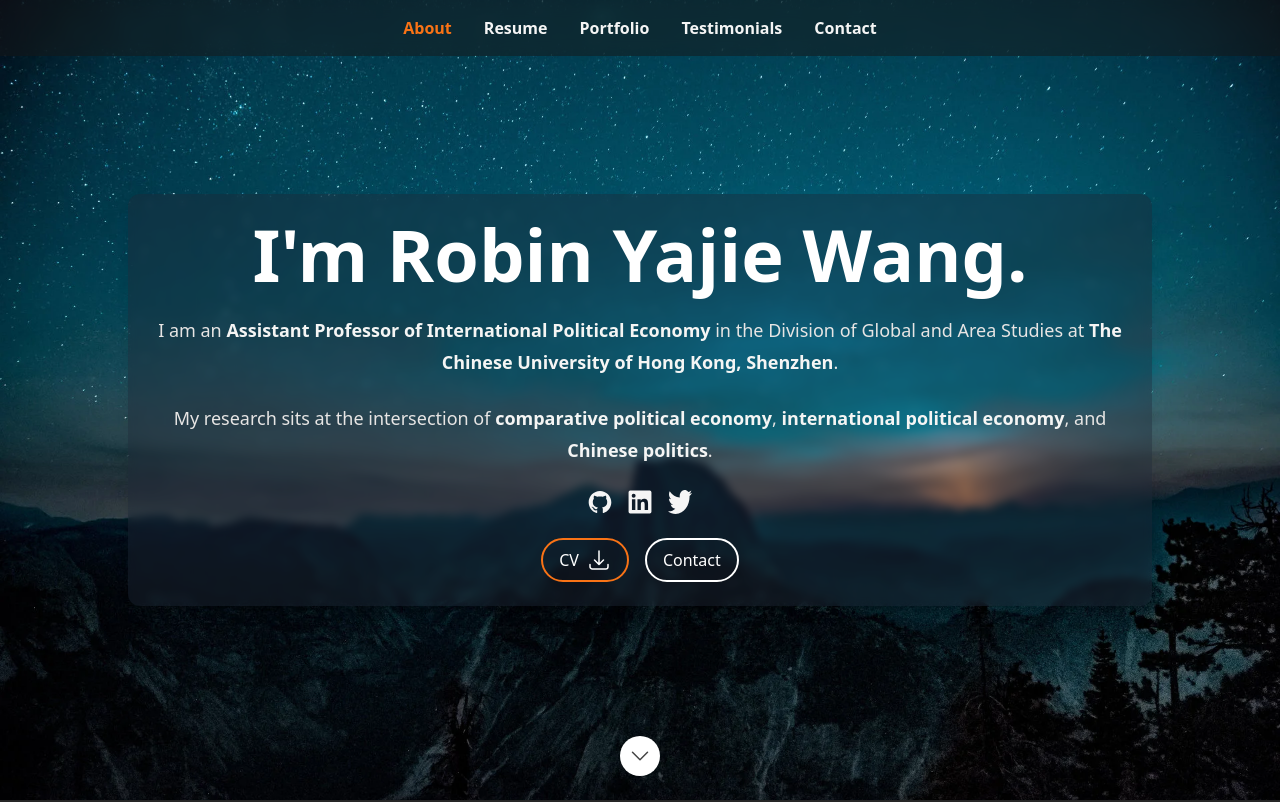
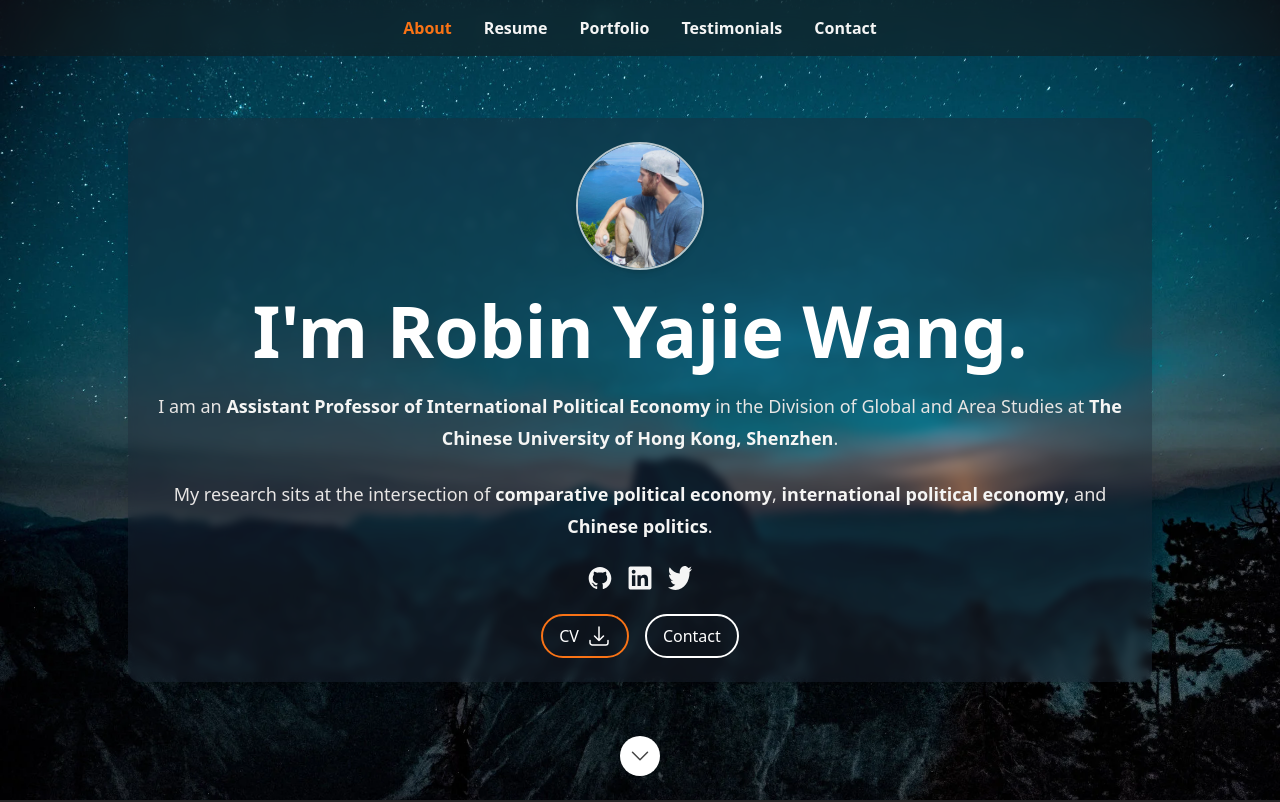
Before and after one commit to robin621/robinwyjsite, a Next.js app: page / in a window 1280 px wide. Shown: the top 802 px of the page. Built offline with nearby package versions, Linux system fonts and the light colour scheme.

Commit message:
Add profile photo to hero section

```diff
--- a/src/components/Sections/Hero.tsx
+++ b/src/components/Sections/Hero.tsx
@@ -8,7 +8,7 @@ import Section from '../Layout/Section';
 import Socials from '../Socials';
 
 const Hero: FC = memo(() => {
-  const {imageSrc, name, description, actions} = heroData;
+  const {imageSrc, profileImageSrc, name, description, actions} = heroData;
 
   return (
     <Section noPadding sectionId={SectionId.Hero}>
@@ -22,6 +22,15 @@ const Hero: FC = memo(() => {
         />
         <div className="z-10  max-w-screen-lg px-4 lg:px-0">
           <div className="flex flex-col items-center gap-y-6 rounded-xl bg-gray-800/40 p-6 text-center shadow-lg backdrop-blur-sm">
+            {profileImageSrc && (
+              <Image
+                alt={`${name}-profile`}
+                className="h-28 w-28 rounded-full border-2 border-white/70 object-cover shadow-md sm:h-32 sm:w-32"
+                placeholder="blur"
+                priority
+                src={profileImageSrc}
+              />
+            )}
             <h1 className="text-4xl font-bold text-white sm:text-5xl lg:text-7xl">{name}</h1>
             {description}
             <div className="flex gap-x-4 text-neutral-100">
--- a/src/data/data.tsx
+++ b/src/data/data.tsx
@@ -67,6 +67,7 @@ export type SectionId = typeof SectionId[keyof typeof SectionId];
  */
 export const heroData: Hero = {
   imageSrc: heroImage,
+  profileImageSrc: profilepic,
   name: `I'm Robin Yajie Wang.` ,
   description: (
     <>
--- a/src/data/dataDef.ts
+++ b/src/data/dataDef.ts
@@ -22,6 +22,7 @@ export interface HomepageMeta {
  */
 export interface Hero {
   imageSrc: string;
+  profileImageSrc?: string | StaticImageData;
   name: string;
   description: JSX.Element;
   actions: HeroActionItem[];
```
